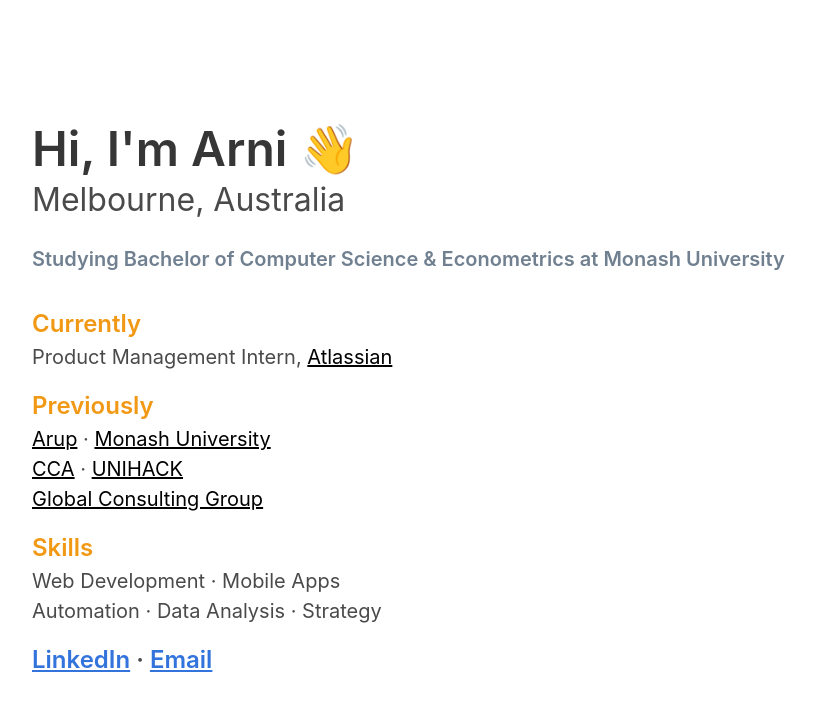
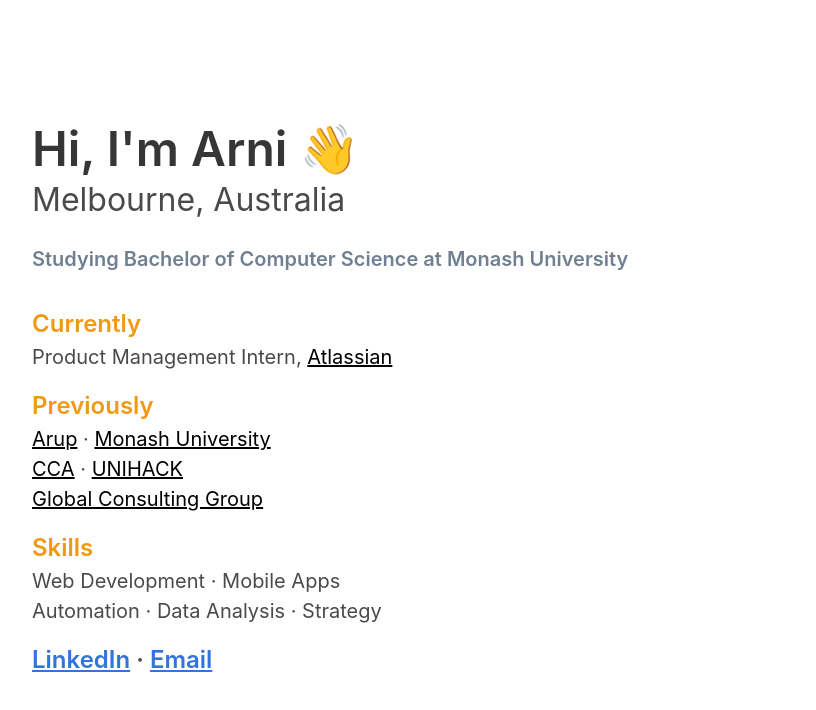
Before and after one commit to arnimittal/arnimittal.github.io, a plain HTML site: page index.html in a window 1280 px wide. Shown: the whole page, without its empty margins (32-848 px from the left). Drawn offline with nearby package versions, Linux system fonts and the light colour scheme; a script that the page names is missing.

Commit message:
course update !

```diff
--- a/index.html
+++ b/index.html
@@ -52,7 +52,7 @@
             <div style="margin: 0 0 2em 0">
                 <h1 class="title is-size-1-desktop is-size-2-mobile is-size-1-tablet">Hi, I'm Arni &#x1f44b;</h1>
                 <h2 class="subtitle is-size-3-desktop is-size-4-mobile is-size-3-tablet">Melbourne, Australia</h2>
-                <p style="color: slategrey; font-weight: 600" class="is-size-5-desktop is-size-6-mobile is-size-5-tablet">Studying Bachelor of Computer Science & Econometrics at Monash University</p>
+                <p style="color: slategrey; font-weight: 600" class="is-size-5-desktop is-size-6-mobile is-size-5-tablet">Studying Bachelor of Computer Science at Monash University</p>
             </div>
 
             <div id="roles" style="margin: 1em 0">
```
